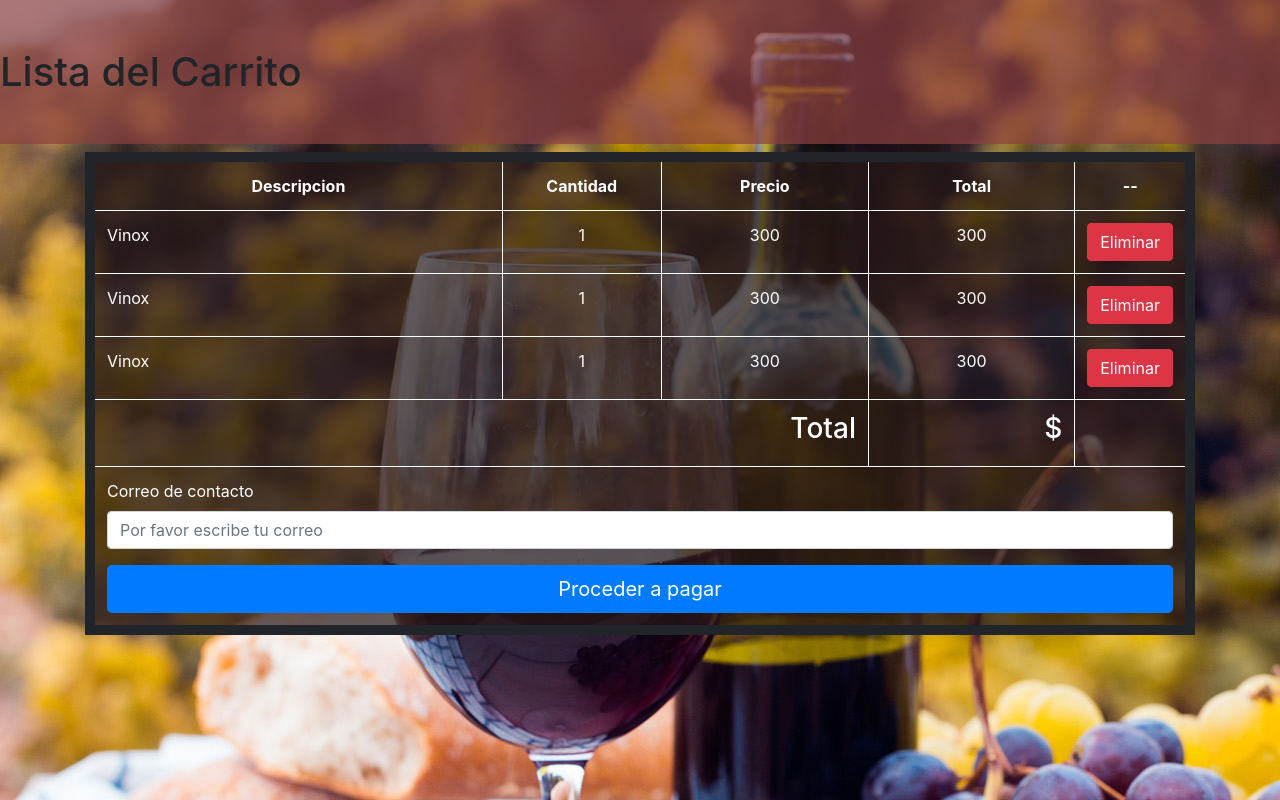
After one commit to alesuarez2019/Digitalfullstack, a PHP site: page /proyectointegrador/carrito.php in a window 1280 px wide. The commit adds this page. Run offline with PHP 8.4, Linux system fonts and the light colour scheme.

Commit message:
carrito vinculado

```diff
--- /dev/null
+++ b/proyectointegrador/carrito.php
@@ -0,0 +1,70 @@
+<!DOCTYPE html>
+<html lang="en">
+<head>
+    <meta charset="UTF-8">
+    <meta name="viewport" content="width=device-width, initial-scale=1.0">
+    <meta http-equiv="X-UA-Compatible" content="ie=edge">
+    <link rel="stylesheet" href="css/carrito.css">
+    <!--Bootstrap -->
+    <link rel="stylesheet" href="https://stackpath.bootstrapcdn.com/bootstrap/4.3.1/css/bootstrap.min.css" integrity="sha384-ggOyR0iXCbMQv3Xipma34MD+dH/1fQ784/j6cY/iJTQUOhcWr7x9JvoRxT2MZw1T" crossorigin="anonymous">
+    <script src="https://code.jquery.com/jquery-3.3.1.slim.min.js" integrity="sha384-q8i/X+965DzO0rT7abK41JStQIAqVgRVzpbzo5smXKp4YfRvH+8abtTE1Pi6jizo" crossorigin="anonymous"></script>
+    <script src="https://cdnjs.cloudflare.com/ajax/libs/popper.js/1.14.7/umd/popper.min.js" integrity="sha384-UO2eT0CpHqdSJQ6hJty5KVphtPhzWj9WO1clHTMGa3JDZwrnQq4sF86dIHNDz0W1" crossorigin="anonymous"></script>
+    <script src="https://stackpath.bootstrapcdn.com/bootstrap/4.3.1/js/bootstrap.min.js" integrity="sha384-JjSmVgyd0p3pXB1rRibZUAYoIIy6OrQ6VrjIEaFf/nJGzIxFDsf4x0xIM+B07jRM" crossorigin="anonymous"></script>
+    <title>Carrito</title>
+</head>
+<body>
+    <div class="header">
+        <h1 class="margin py-5 ">Lista del Carrito</h1>
+    </div>
+<div class="container">
+
+        <table class="table table-light table-bordered">
+            <tbody>
+                <tr>
+                    <th width="40%" class="text-center white">Descripcion</th>
+                    <th width="15%" class="text-center">Cantidad</th>
+                    <th width="20%" class="text-center">Precio</th>
+                    <th width="20%" class="text-center">Total</th>
+                    <th width="5%"  class="text-center">--</th>
+                </tr>
+                <tr>
+                        <td width="40%">Vinox </td>
+                        <td width="15%" class="text-center">1</td>
+                        <td width="20%" class="text-center">300</td>
+                        <td width="20%" class="text-center">300</td>
+                        <td width="5%"><button class="btn btn-danger" type="buttom">Eliminar</button></td>
+                    </tr>
+                    <tr>
+                            <td width="40%">Vinox </td>
+                            <td width="15%" class="text-center">1</td>
+                            <td width="20%" class="text-center">300</td>
+                            <td width="20%" class="text-center">300</td>
+                            <td width="5%"><button class="btn btn-danger" type="buttom">Eliminar</button></td>
+                        </tr>
+                        <tr>
+                                <td width="40%">Vinox </td>
+                                <td width="15%" class="text-center">1</td>
+                                <td width="20%" class="text-center">300</td>
+                                <td width="20%" class="text-center">300</td>
+                                <td width="5%"><button class="btn btn-danger" type="buttom">Eliminar</button></td>
+                            </tr>
+                            <tr>
+                                <td colspan="3" align="right"><h3>Total</h3></td>
+                                <td align="right"><h3>$</h3></td>
+                                <td></td>
+                            </tr>
+                            <td colspan="5">
+                                <div class="form-group">
+                                    <label for="">Correo de contacto</label>
+                                    <input type="text" name="email" class="form-control" type="email" placeholder="Por favor escribe tu correo" required>
+                                </div>
+                            <button class="btn btn-primary btn-lg btn-block" type="buttom" type="submit">Proceder a pagar</button>
+                            </td>
+
+                </tbody>
+        </table>
+
+
+</div>
+</body>
+</html>
--- /dev/null
+++ b/proyectointegrador/css/carrito.css
@@ -0,0 +1,15 @@
+body {
+    background-image: url(/vinos-41.jpg)
+}
+.header {
+    margin: auto;
+    background-color: rgba(141, 65, 65, 0.7)
+}
+.table.table-light.table-bordered {
+    border: 10px solid;
+    background-color: rgba(37, 23, 23, 0.7)
+
+}
+tr {
+    color: white
+}
--- a/proyectointegrador/inicio.php
+++ b/proyectointegrador/inicio.php
@@ -73,7 +73,7 @@
               </a>
             </li>
             <li>
-              <a href="#">
+              <a href="carrito.php">
                 <?=$compras?>
               </a>
             </li>
```
Also changed, not shown: proyectointegrador/slider-vino.jpg (added), proyectointegrador/vinos-41.jpg (added).
